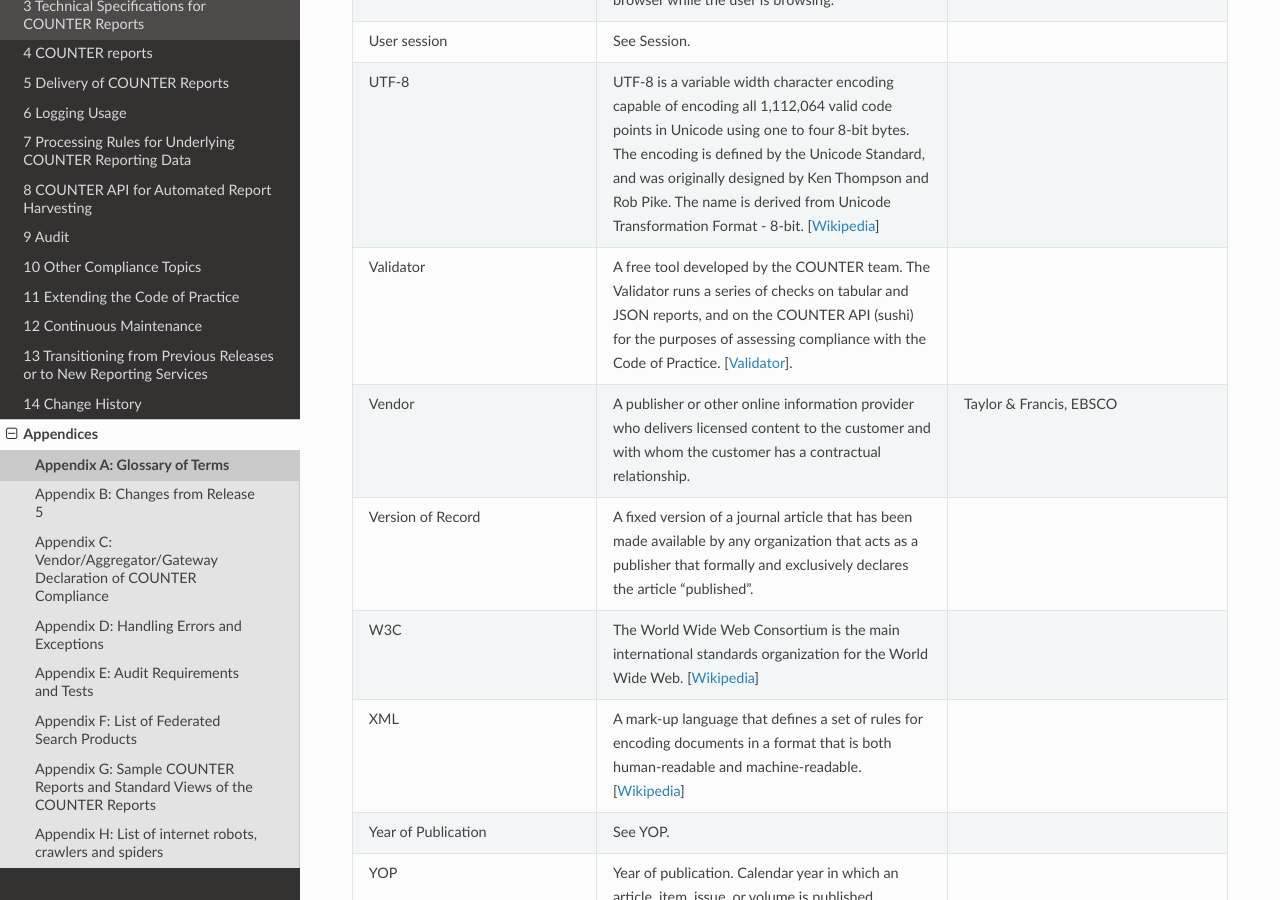
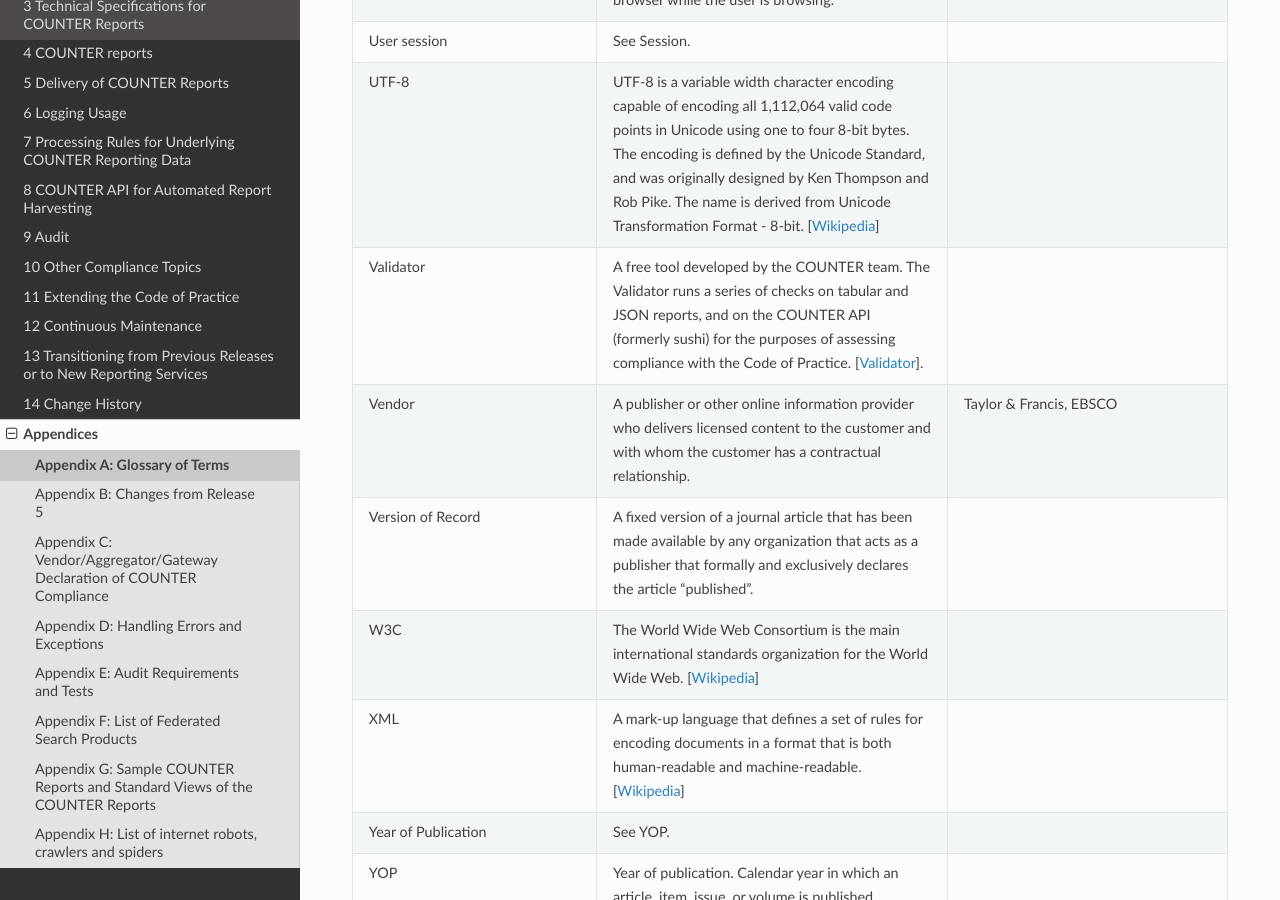
Before and after one commit to Project-Counter/cop5, a Sphinx documentation site: the page built from source/appendices/a-glossary-of-terms.rst, in a window 1280 px wide and 900 px high, scrolled down 31937 px. Built offline with Sphinx 7.4.7 and the Read the Docs theme 3.1.0, drawn with Linux system fonts in a browser that asks for light colours.

Commit message:
Add "formerly" to sushi

```diff
--- a/source/appendices/a-glossary-of-terms.rst
+++ b/source/appendices/a-glossary-of-terms.rst
@@ -1309,7 +1309,7 @@ Note: The main Code of Practice document takes precedence in the case of any con
      -
 
    * - Validator
-     - A free tool developed by the COUNTER team. The Validator runs a series of checks on tabular and JSON reports, and on the COUNTER API (sushi) for the purposes of assessing compliance with the Code of Practice. [`Validator <https://validator.countermetrics.org/>`_].
+     - A free tool developed by the COUNTER team. The Validator runs a series of checks on tabular and JSON reports, and on the COUNTER API (formerly sushi) for the purposes of assessing compliance with the Code of Practice. [`Validator <https://validator.countermetrics.org/>`_].
      -
 
    * - Vendor
```
